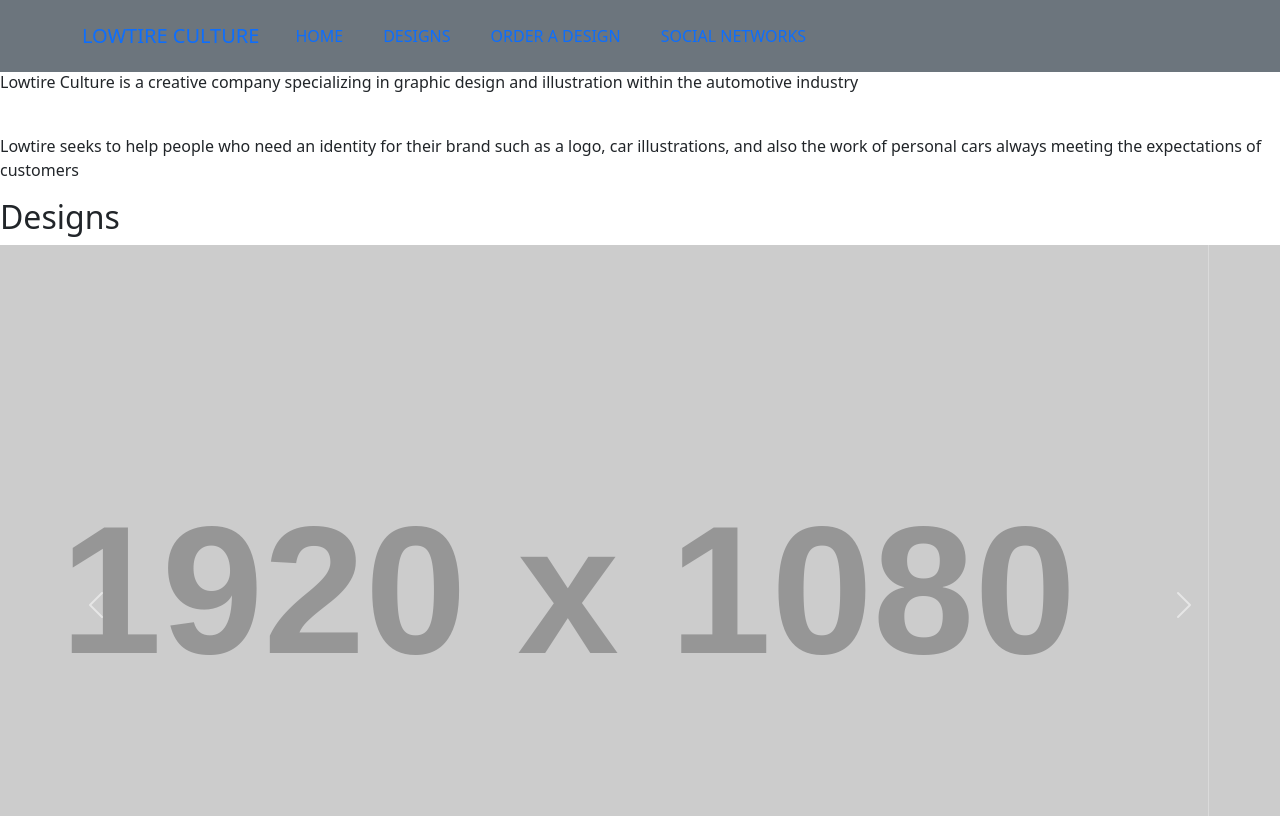
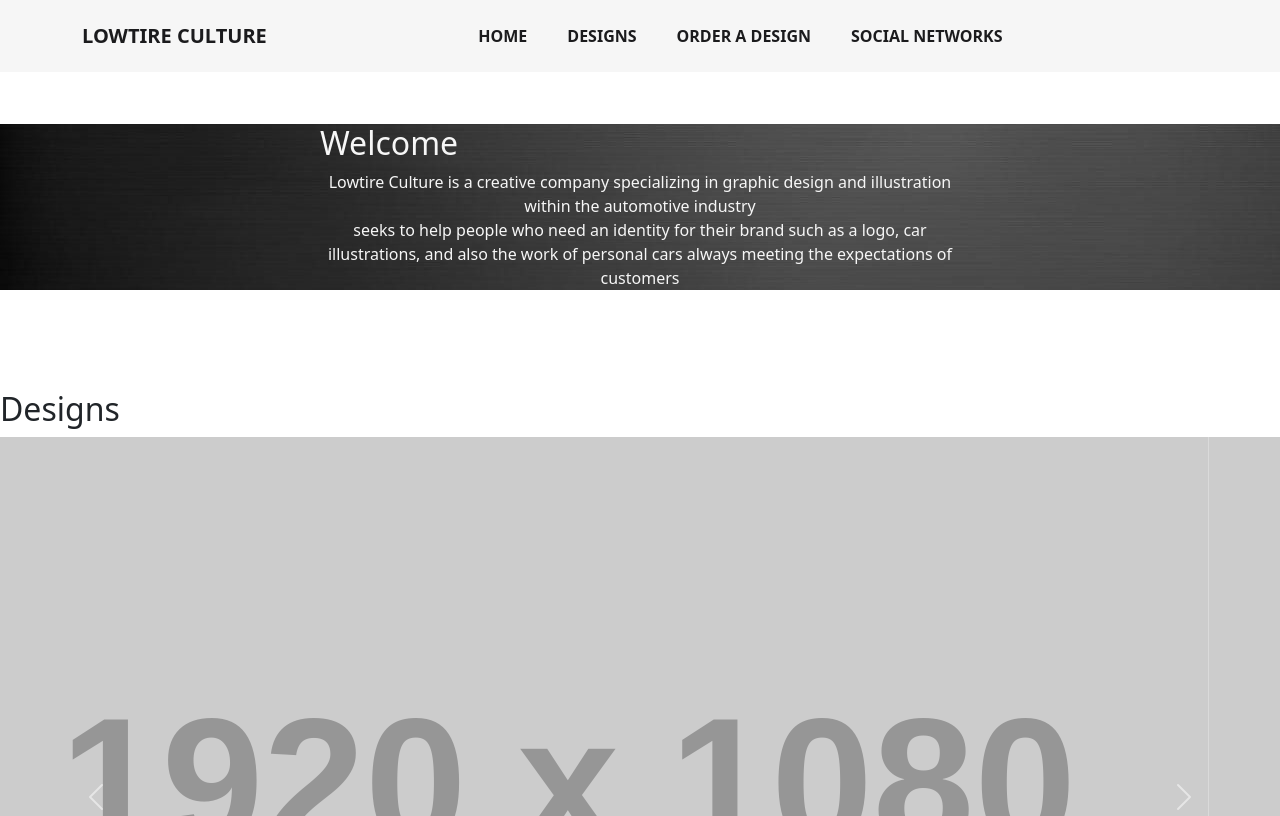
Before and after one commit to AndoresuSama/LowtireCulture, a website: page index.html in a window 1280 px wide. Shown: the top 816 px of the page. Drawn offline with nearby package versions, Linux system fonts and the light colour scheme; placeholder pictures from the web are drawn by us.

Commit message:
Agregados nuevos archivos scss para controlar varios aspectos del diseño y ajustes en el codigo

```diff
--- a/assets/scss/_structure.scss
+++ b/assets/scss/_structure.scss
@@ -0,0 +1,13 @@
+main{
+    background-image: url(../img/black_bckgrnd.jpg);
+    margin-top: 100px;
+    margin-bottom: 100px;
+    color: $pers-white;
+    div{
+        padding-right: 25%;
+        padding-left: 25%;
+        p{
+        text-align: center;
+        }
+    }
+}
--- /dev/null
+++ b/assets/scss/_variables.scss
@@ -0,0 +1,3 @@
+$pers-red: #be1622;
+$pers-black: #1b1b1d;
+$pers-white: #f6f6f6;
--- a/assets/scss/styles.scss
+++ b/assets/scss/styles.scss
@@ -0,0 +1,3 @@
+@import "variables";
+@import "media-queries";
+@import "structure";
--- a/index.html
+++ b/index.html
@@ -2,7 +2,7 @@
     <head>
         <meta charset="UTF-8">
         <meta name="viewport" content="width=device-width, initial-scale=1, shrink-to-fit=no">
-        <link rel="stylesheet" href="./assets/css/bootstrap.css"
+        <link rel="stylesheet" href="./assets/css/bootstrap.css">
         <link rel="stylesheet" href="./assets/css/styles.css"
         <title>Lowtire Culture</title>
     </head>
@@ -35,9 +35,11 @@
             </nav>
         <main id="main_welcome">
             <!-- Welcome section here -->
-            <h2>Welcome</h2>
-            <p>Lowtire Culture is a creative company specializing in graphic design and illustration within the automotive industry</p><br>
-            Lowtire seeks to help people who need an identity for their brand such as a logo, car illustrations, and also the work of personal cars always meeting the expectations of customers</p>
+            <div class="welcome-container">
+              <h2>Welcome</h2>
+              <p>Lowtire Culture is a creative company specializing in graphic design and illustration within the automotive industry<br>
+              seeks to help people who need an identity for their brand such as a logo, car illustrations, and also the work of personal cars always meeting the expectations of customers</p>
+          </div>
         </main>
         <section id="section_designs">
             <!-- Designs section here -->
```
Also changed, not shown: assets/css/bootstrap.css, assets/css/styles.css, assets/img/black_bckgrnd.jpg (added), assets/scss/_media-queries.scss (added).
